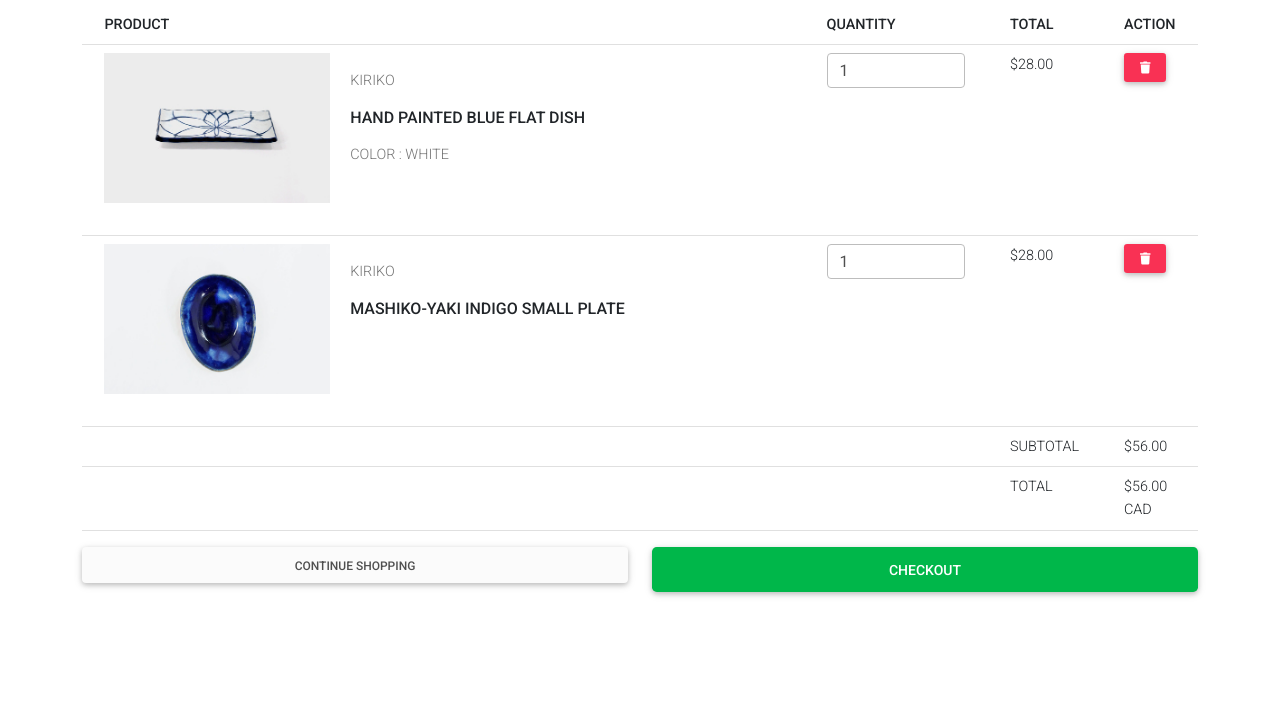
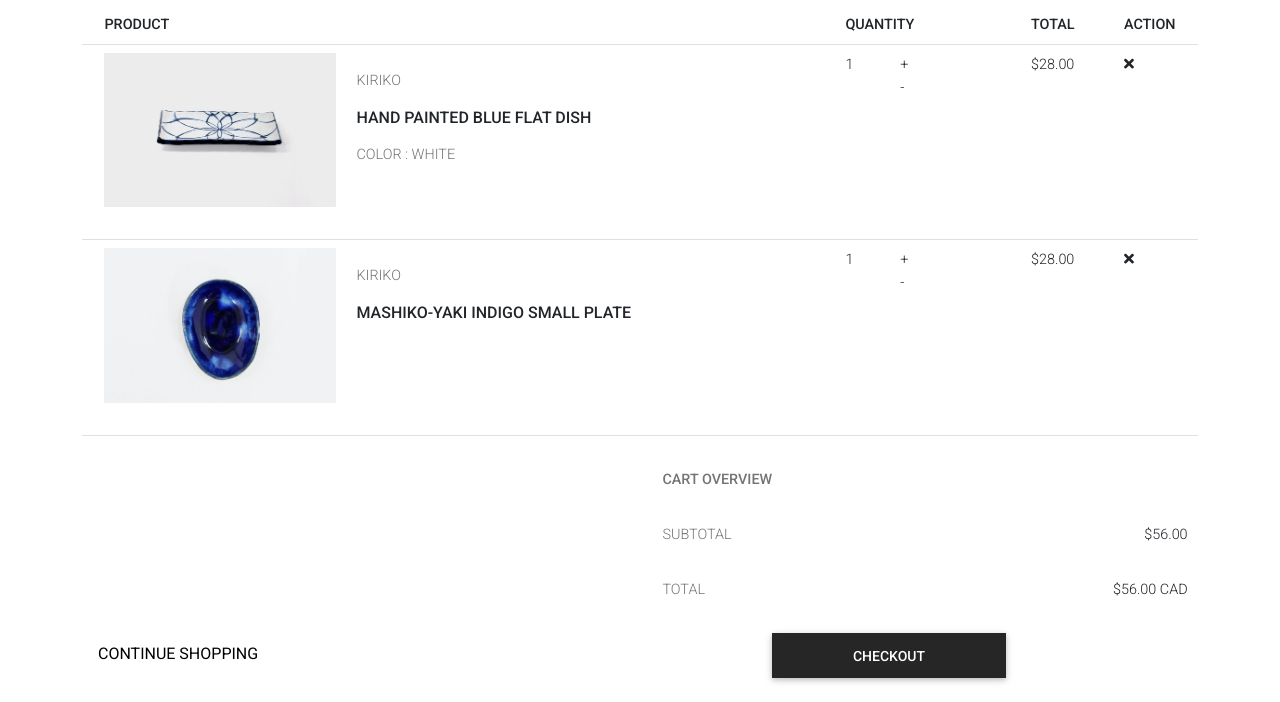
Before and after one commit to Maleka2729/ecf_storefront, a plain HTML site: page shoppingCart.html in a window 1280 px wide. Shown: the part 150-852 px from the top of the page. Before the commit the page ends 800 px from the top, so only its background shows below. Drawn offline with nearby package versions, Linux system fonts and the light colour scheme.

Commit message:
commit_home_11022021

```diff
--- a/shoppingCart.html
+++ b/shoppingCart.html
@@ -12,6 +12,7 @@
     <link href="https://cdnjs.cloudflare.com/ajax/libs/mdb-ui-kit/3.2.0/mdb.min.css" rel="stylesheet" />
     <!-- MDB -->
     <script type="text/javascript" src="https://cdnjs.cloudflare.com/ajax/libs/mdb-ui-kit/3.2.0/mdb.min.js"></script>
+
     <link rel="stylesheet" href="style.css">
 </head>
 
@@ -176,8 +177,8 @@
                             <tr>
                                 <th class="col-sm-8">PRODUCT</th>
                                 <th class="col-sm-2">QUANTITY</th>
-                                <th class="col-sm-1" >TOTAL</th>
-                                <th class="col-sm-1" >ACTION</th>
+                                <th class="col-sm-1">TOTAL</th>
+                                <th class="col-sm-1">ACTION</th>
                             </tr>
                         </thead>
                         <tbody>
@@ -201,9 +202,28 @@
                                         </div>
                                     </div>
                                 </td>
-                                <td><input class="form-control" type="text" value="1" /></td>
+                                <td>
+                                    <div class="row">
+                                        <div class="col-md-4">
+                                            <div class="well">1
+                                            </div>
+                                        </div>
+                                        <div class="col-md-8">
+                                            <div class="row">
+                                                <div class="col-md-6">
+                                                    <div class="well">+ </div>
+                                                </div>
+                                            </div>
+                                            <div class="row">
+                                                <div class="col-md-6">
+                                                    <div class="well">  - </div>
+                                                </div>
+                                            </div>
+                                        </div>
+                                    </div>
+                                </td>
                                 <td class="text-right">$28.00</td>
-                                <td class="text-right"><button class="btn btn-sm btn-danger"><i class="fa fa-trash"></i>
+                                <td class="text-right"><i class="fas fa-times"></i>
                                     </button> </td>
                             </tr>
                             <tr>
@@ -226,34 +246,70 @@
                                         </div>
                                     </div>
                                 </td>
-                                <td><input class="form-control" type="text" value="1" /></td>
+                                <td>
+                                    <div class="row">
+                                        <div class="col-md-4">
+                                            <div class="well">1
+                                            </div>
+                                        </div>
+                                        <div class="col-md-8">
+                                            <div class="row">
+                                                <div class="col-md-6">
+                                                    <div class="well">+ </div>
+                                                </div>
+                                            </div>
+                                            <div class="row">
+                                                <div class="col-md-6">
+                                                    <div class="well">  - </div>
+                                                </div>
+                                            </div>
+                                        </div>
+                                    </div>
+                                </td>
                                 <td class="text-right">$28.00</td>
-                                <td class="text-right"><button class="btn btn-sm btn-danger"><i class="fa fa-trash"></i>
+                                <td class="text-right"><i class="fas fa-times"></i>
                                     </button> </td>
-                            </tr>
-                            <tr>
-                                <td></td>
-                                <td></td>
-                                <td>SUBTOTAL</td>
-                                <td class="text-right">$56.00</td>
-                            </tr>
-                            <tr>
-                                <td></td>
-                                <td></td>
-                                <td>TOTAL</td>
-                                <td class="text-right">$56.00 CAD</td>
                             </tr>
                         </tbody>
                     </table>
+
                 </div>
             </div>
-            <div class="col mb-2">
-                <div class="row">
+
+            <table class="table table-borderless ">
+                <thead>
+                    <tr>
+                        <th class="col-sm-3"></th>
+                        <th class="col-sm-3"></th>
+                        <th class="col-sm-3 text-muted">CART OVERVIEW</th>
+                        <th class="col-sm-3"></th>
+                    </tr>
+                </thead>
+                <tbody>
+                    <tr>
+                        <td></td>
+                        <td></td>
+                        <td class="text-muted">SUBTOTAL</td>
+                        <td class="text-end">$56.00</td>
+                    </tr>
+                    <tr>
+                        <td></td>
+                        <td></td>
+                        <td class="text-muted">TOTAL</td>
+                        <td class="text-end">$56.00 CAD</td>
+                    </tr>
+                </tbody>
+            </table>
+
+            <div class="row justify-content-between ">
+                <div class="row ">
                     <div class="col-sm-12  col-md-6">
-                        <button class="btn btn-block btn-light">Continue Shopping</button>
+                        <a class="nav-link" role="button" aria-expanded="false">
+                            <span class='shopping'>CONTINUE SHOPPING</span>
+                        </a>
                     </div>
-                    <div class="col-sm-12 col-md-6 text-right">
-                        <button class="btn btn-lg btn-block btn-success text-uppercase">Checkout</button>
+                    <div class=" col-sm-12 col-md-6 col align-self-end">
+                        <button class="btn btn-dark btn-lg button-article ">CHECKOUT</button>
                     </div>
                 </div>
             </div>
```
